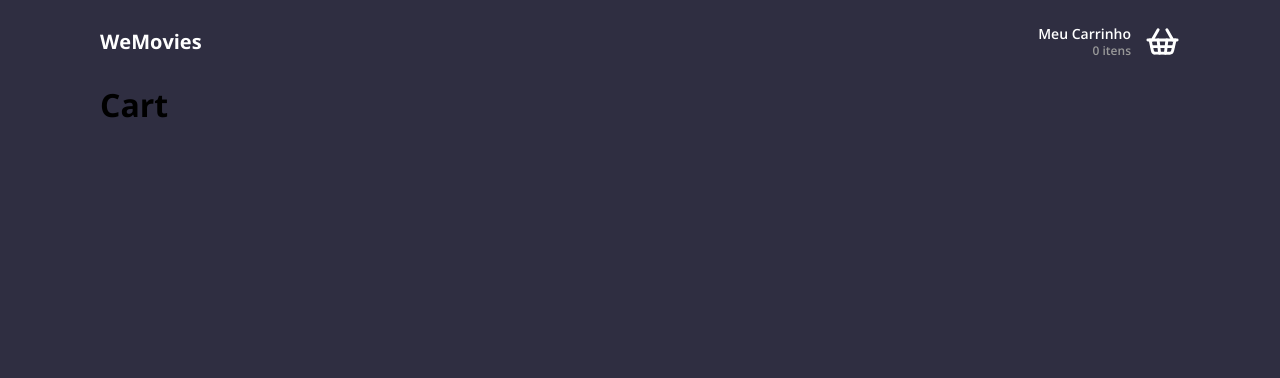
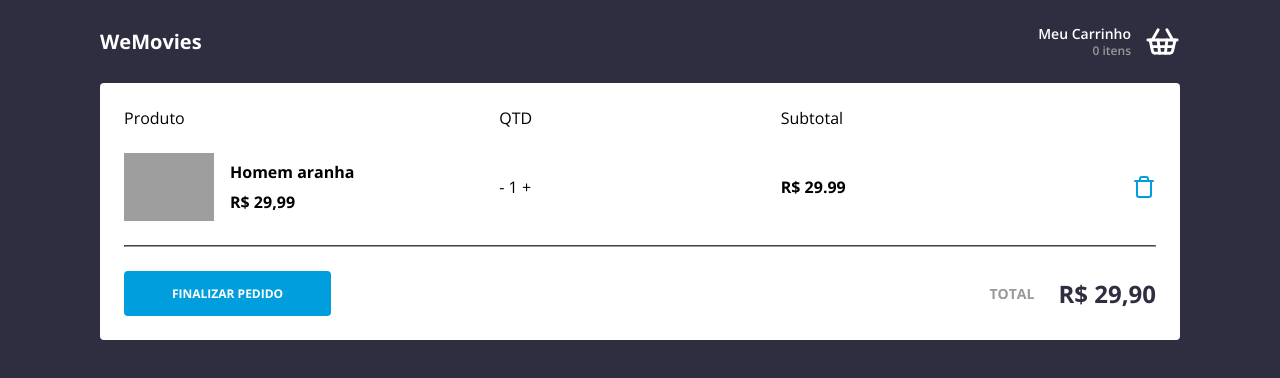
Before and after one commit to FeSilva-dev/wefit-test, a React (Vite) app: page /cart in a window 1280 px wide. Shown: the top 378 px of the page. Built offline with nearby package versions, Linux system fonts and the light colour scheme; grey boxes are pictures that could not be loaded.

Commit message:
feat: create cart page and cart store

```diff
--- a/package.json
+++ b/package.json
@@ -17,7 +17,8 @@
     "react": "^18.2.0",
     "react-dom": "^18.2.0",
     "react-router-dom": "^6.22.3",
-    "styled-components": "^6.1.8"
+    "styled-components": "^6.1.8",
+    "zustand": "^4.5.2"
   },
   "devDependencies": {
     "@types/react": "^18.2.66",
--- /dev/null
+++ b/src/components/Button/index.tsx
@@ -0,0 +1,18 @@
+import { HTMLAttributes } from "react";
+import * as S from './styles'
+
+interface ButtonProps extends HTMLAttributes<HTMLButtonElement> {
+  uppercase?: boolean
+}
+
+export function Button({
+  children,
+  uppercase = false,
+  ...rest
+}: ButtonProps){
+  return (
+    <S.Button uppercase={uppercase} {...rest}>
+      {children}
+    </S.Button>
+  )
+}
--- /dev/null
+++ b/src/components/Button/styles.ts
@@ -0,0 +1,21 @@
+import styled from "styled-components";
+
+interface IStyledButtonProps {
+  uppercase?: boolean
+}
+
+export const Button = styled.button<IStyledButtonProps>`
+  border-radius: 4px;
+  padding: 14px 48px;
+  color: white;
+  font-size: 12px;
+  font-weight: 700;
+  color: white;
+  background-color: #009EDD;
+
+  text-transform: ${(props) => props.uppercase && 'uppercase'};
+
+  &:hover {
+    filter: brightness(0.9);
+  }
+`
--- a/src/domain/Cart/pages/index.tsx
+++ b/src/domain/Cart/pages/index.tsx
@@ -1,5 +1,48 @@
+import { Trash } from 'lucide-react'
+import * as S from './styles'
+import { Button } from '../../../components/Button'
+
 export function Cart(){
   return (
-    <h1>Cart</h1>
+    <S.CartWrapper>
+      <S.CartGrid>
+        <span>Produto</span>
+        <span>QTD</span>
+        <span>Subtotal</span>
+        <span></span>
+      </S.CartGrid>
+
+      <S.CartGrid>
+        <S.Product>
+          <img src="https://wefit-react-web-test.s3.amazonaws.com/viuva-negra.png" alt="" />
+          <div>
+            <p>Homem aranha</p>
+            <p>R$ 29,99</p>
+          </div>
+        </S.Product>
+        <S.Quantity>
+          <p> - 1 + </p>
+        </S.Quantity>
+        <S.Subtotal>
+          R$ 29.99
+        </S.Subtotal>
+        <S.Remove>
+          <Trash color='#009EDD' />
+        </S.Remove>
+      </S.CartGrid>
+
+      <S.Separator />
+
+      <S.Footer>
+        <Button uppercase>
+          Finalizar pedido
+        </Button>
+
+        <div>
+          <span>Total</span>
+          <span>R$ 29,90</span>
+        </div>
+      </S.Footer>
+    </S.CartWrapper>
   )
 }
--- /dev/null
+++ b/src/domain/Cart/pages/styles.ts
@@ -0,0 +1,85 @@
+import styled from "styled-components";
+
+export const CartWrapper = styled.div`
+  padding: 24px;
+  border-radius: 4px;
+  display: flex;
+  flex-direction: column;
+  gap: 24px;
+
+  background-color: white;
+`
+
+export const CartGrid = styled.div`
+  display: grid;
+  grid-template-columns: 2fr 1.5fr 1fr 1fr;
+`
+
+export const Product = styled.div`
+  display: flex;
+  flex-direction: row;
+  align-items: center;
+  gap: 16px;
+
+  img {
+    max-width: 90px;
+  }
+
+  div {
+    display: flex;
+    flex-direction: column;
+    gap: 8px;
+
+    p {
+      font-weight: 700;
+      font-size: 16px;
+    }
+  }
+`
+
+export const Quantity = styled.div`
+  display: flex;
+  align-items: center;
+`
+
+export const Subtotal = styled.p`
+  display: flex;
+  align-items: center;
+
+  font-weight: 700;
+  font-size: 16px;
+`
+
+export const Remove = styled.button`
+  display: flex;
+  align-items: center;
+  justify-content: end;
+`
+
+export const Separator = styled.hr`
+  border-color: #999999;
+`
+
+export const Footer = styled.footer`
+  display: flex;
+  align-items: center;
+  justify-content: space-between;
+
+  div {
+    display: flex;
+    align-items: center;
+    gap: 24px;
+    text-transform: uppercase;
+    font-weight: 700;
+
+    & span:first-child {
+      font-size: 14px;
+      color: #999999;
+    }
+
+    & span:last-child {
+      font-size: 24px;
+      color: #2F2E41;
+    }
+  }
+`
--- a/src/domain/Home/components/EmptyState/index.tsx
+++ b/src/domain/Home/components/EmptyState/index.tsx
@@ -1,14 +1,15 @@
 import * as S from './styles'
 import Empty from '../../../../assets/emptyState.svg'
+import { Button } from '../../../../components/Button'
 
 export function EmptyState(){
   return (
     <S.EmptyWrapper>
       <h1>Parece que não há nada por aqui {':('}</h1>
       <img src={Empty} alt="" />
-      <button onClick={() => window.location.reload()}>
+      <Button onClick={() => window.location.reload()}>
         Recarregar página
-      </button>
+      </Button>
     </S.EmptyWrapper>
   )
 }
--- a/src/domain/Home/components/EmptyState/styles.ts
+++ b/src/domain/Home/components/EmptyState/styles.ts
@@ -17,14 +17,4 @@ export const EmptyWrapper = styled.div`
     text-align: center;
     line-height: 27px;
   }
-
-  button {
-    border-radius: 4px;
-    padding: 14px 48px;
-    color: white;
-    font-size: 12px;
-    font-weight: 700;
-    color: white;
-    background-color: #009EDD;
-  }
 `
--- /dev/null
+++ b/src/types/index.ts
@@ -0,0 +1,6 @@
+export interface IMovie {
+  id: number
+  title: string
+  price: number
+  image: string
+}
```
Also changed, not shown: src/domain/Home/services/index.ts (+1 -7 lines), src/stores/cart.ts (added, +15 -0 lines), 1 other file (tests, documents, lock files or other folders).
